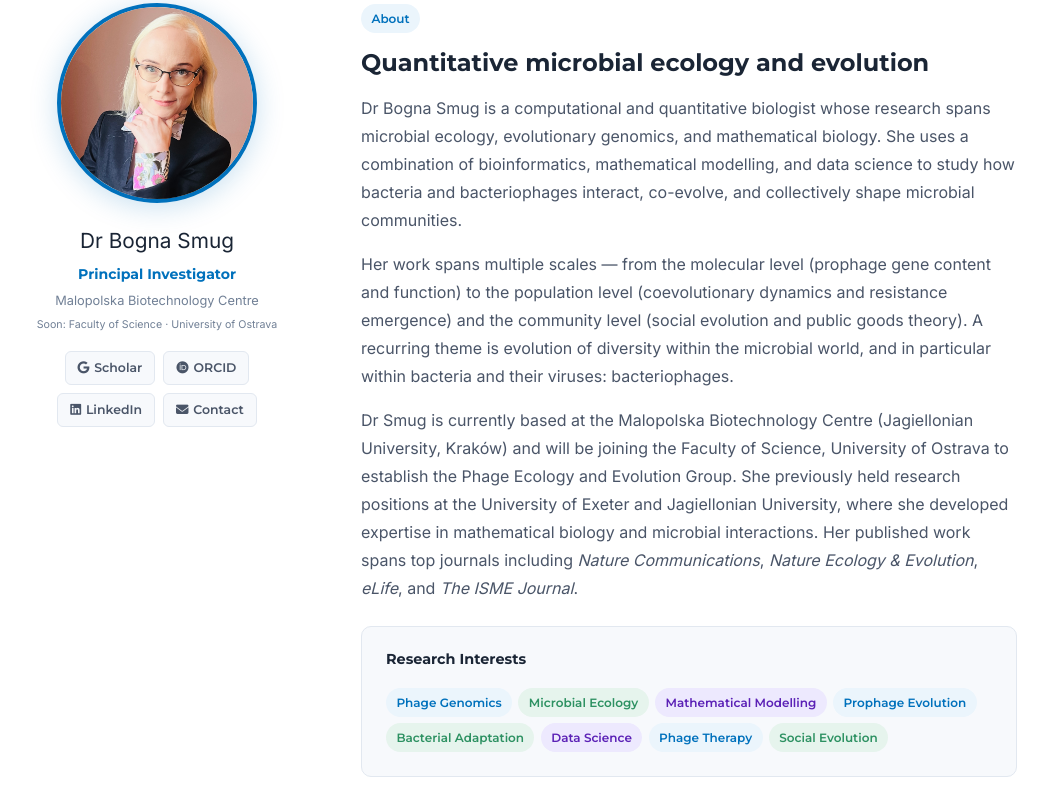
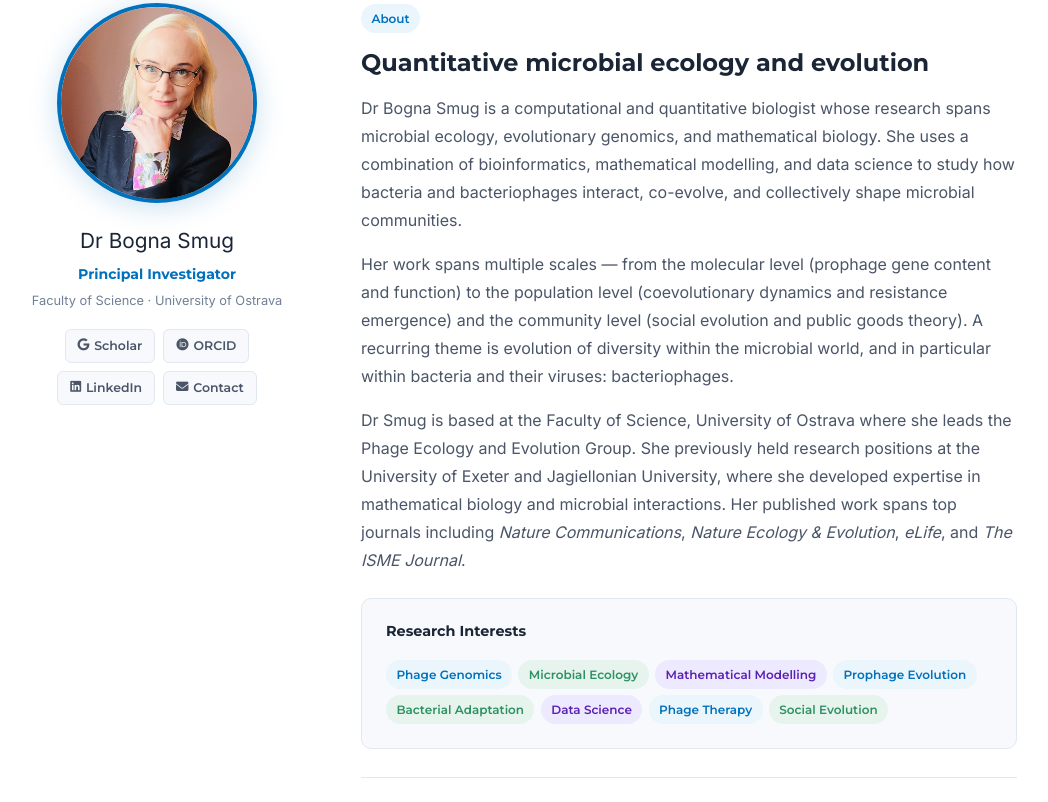
Before and after one commit to bognabognabogna/phage-ecology-and-evolution-lab, a plain HTML site: page people.html in a window 1280 px wide. Shown: the part 498-1300 px from the top of the page, without its empty margins (123-1171 px from the left). Drawn offline with Linux system fonts and the light colour scheme.

Commit message:
update affiliation

```diff
--- a/people.html
+++ b/people.html
@@ -56,7 +56,7 @@
         </div>
         <div class="pc-name">Dr Bogna Smug</div>
         <div class="pc-role">Principal Investigator</div>
-        <div class="pc-affil">Malopolska Biotechnology Centre<br><small style="color:var(--text-light);">Soon: Faculty of Science · University of Ostrava</small></div>
+        <div class="pc-affil">Faculty of Science · University of Ostrava</small></div>
         <div class="pc-links">
           <a href="https://scholar.google.com/citations?user=FBpahnAAAAAJ&hl=pl" target="_blank" class="pc-link"><i class="fa-brands fa-google"></i> Scholar</a>
           <a href="https://orcid.org/0000-0001-9364-163X" target="_blank" class="pc-link"><i class="fa-brands fa-orcid"></i> ORCID</a>
@@ -70,7 +70,7 @@
         <h3 style="margin-bottom:1rem;">Quantitative microbial ecology and evolution</h3>
         <p>Dr Bogna Smug is a computational and quantitative biologist whose research spans microbial ecology, evolutionary genomics, and mathematical biology. She uses a combination of bioinformatics, mathematical modelling, and data science to study how bacteria and bacteriophages interact, co-evolve, and collectively shape microbial communities.</p>
         <p>Her work spans multiple scales — from the molecular level (prophage gene content and function) to the population level (coevolutionary dynamics and resistance emergence) and the community level (social evolution and public goods theory). A recurring theme is evolution of diversity within the microbial world, and in particular within bacteria and their viruses: bacteriophages.</p>
-        <p>Dr Smug is currently based at the Malopolska Biotechnology Centre (Jagiellonian University, Kraków) and will be joining the Faculty of Science, University of Ostrava to establish the Phage Ecology and Evolution Group. She previously held research positions at the University of Exeter and Jagiellonian University, where she developed expertise in mathematical biology and microbial interactions. Her published work spans top journals including <em>Nature Communications</em>, <em>Nature Ecology &amp; Evolution</em>, <em>eLife</em>, and <em>The ISME Journal</em>.</p>
+        <p>Dr Smug is based at the Faculty of Science, University of Ostrava where she leads the Phage Ecology and Evolution Group. She previously held research positions at the University of Exeter and Jagiellonian University, where she developed expertise in mathematical biology and microbial interactions. Her published work spans top journals including <em>Nature Communications</em>, <em>Nature Ecology &amp; Evolution</em>, <em>eLife</em>, and <em>The ISME Journal</em>.</p>
 
         <div style="background:var(--bg);border-radius:var(--r);padding:1.5rem;margin-top:1.5rem;border:1px solid var(--border);">
           <h4 style="margin-bottom:1rem;font-size:.9rem;">Research Interests</h4>
```
